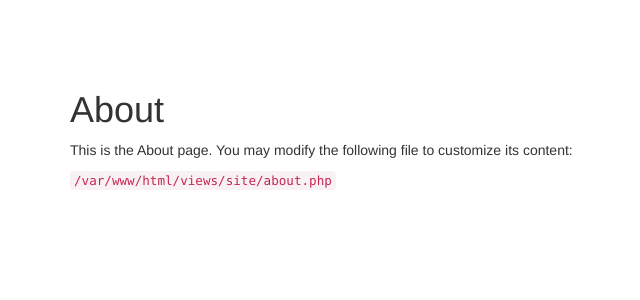
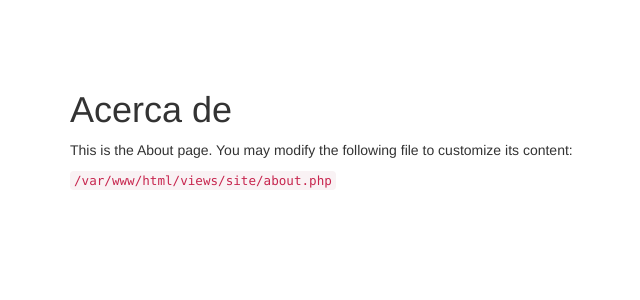
Before and after one commit to cesartejeda/ProyectoFinal, a Yii app: template MiAplicacion/views/site/about.php in a window 1280 px wide. Shown: the top 300 px of the page, without its empty margins (0-640 px from the left). Run offline with PHP 8.4 and a stand-in for Yii, Linux system fonts and the light colour scheme; the template is opened without the code that fills it, so the values that code supplies are empty; some libraries are stand-ins or nearby versions.

Commit message:
Edicion 20

```diff
--- a/MiAplicacion/views/site/about.php
+++ b/MiAplicacion/views/site/about.php
@@ -4,7 +4,7 @@
 
 use yii\helpers\Html;
 
-$this->title = 'About';
+$this->title = 'Acerca de';
 $this->params['breadcrumbs'][] = $this->title;
 ?>
 <div class="site-about">
```
